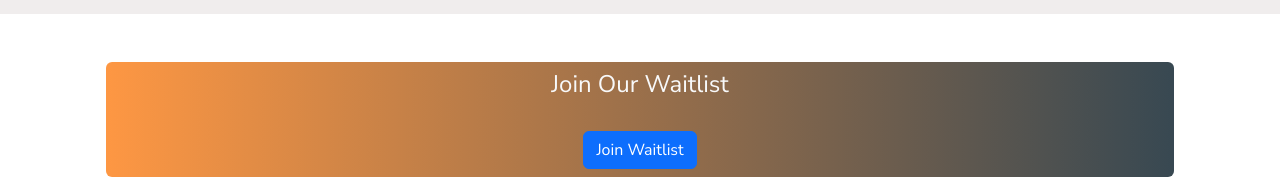
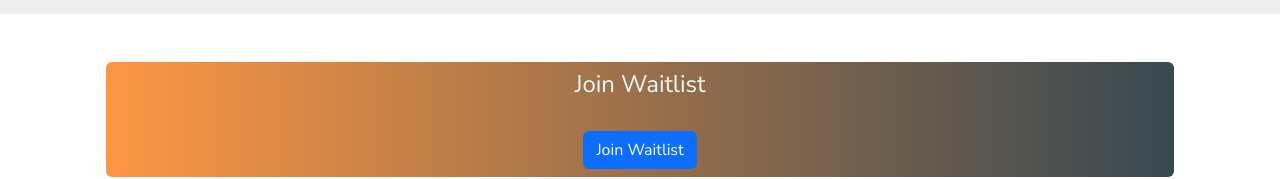
Before and after one commit to ndiranguW/weigo-web, a React (Create React App) app: page / in a window 1280 px wide. Shown: the part 1157-1336 px from the top of the page. Built offline with nearby package versions, Linux system fonts and the light colour scheme; no server answers; a web font is replaced by a local one.

Commit message:
pt: update newsletter form

```diff
--- a/src/components/custom/Contact.js
+++ b/src/components/custom/Contact.js
@@ -6,12 +6,10 @@ const Contact = () => {
   // set states to interact with waitlist Modal.
   const [showModal, setShowModal] = useState(false);
 
-  //
-
   return (
     <div className="container p-5">
       <div className="row p-2 rounded contact-form">
-        <h3 className="text-center text-light fs-4">Join Our Waitlist</h3>
+        <h3 className="text-center text-light fs-4 font-bold">Join Waitlist</h3>
         <p></p>
         <div className="mt-2 text-center">
           <button
@@ -21,7 +19,7 @@ const Contact = () => {
             Join Waitlist
           </button>
         </div>
-          <Modal showModal={showModal} setShowModal={setShowModal} />
+        <Modal showModal={showModal} setShowModal={setShowModal} />
       </div>
     </div>
   );
```
